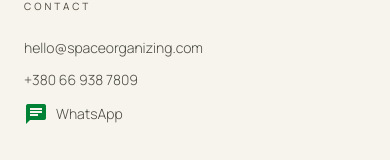
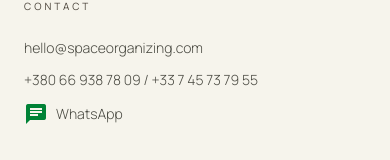
Before and after one commit to Onehostingeurope/spacesorganizers, a Next.js app: page /en/faq in a window 390 px wide. Shown: the part 2576-2736 px from the top of the page. Built offline with nearby package versions, Linux system fonts and the light colour scheme.

Commit message:
feat(content): add dual phones for contact but strictly limit WA to ukrainian number per user request

```diff
--- a/src/app/[lang]/contact/page.tsx
+++ b/src/app/[lang]/contact/page.tsx
@@ -56,7 +56,7 @@ export default async function Contact({
                     <span className="w-5 h-[2px] bg-primary rotate-[-60deg] transition-transform duration-500 group-hover:rotate-[-40deg]"></span>
                     {c.phone_label}
                   </strong>
-                  +380 66 938 78 09
+                  +380 66 938 78 09 / +33 7 45 73 79 55
                 </p>
               </div>
             </div>
--- a/src/app/[lang]/page.tsx
+++ b/src/app/[lang]/page.tsx
@@ -257,7 +257,7 @@ export default async function Home({
                     <span className="w-5 h-[2px] bg-primary rotate-[-60deg] transition-transform duration-500 group-hover:rotate-[-40deg]"></span>
                     {dict.contact.phone_label}
                   </strong>
-                  {content.contact.phone}
+                  +380 66 938 78 09 / +33 7 45 73 79 55
                 </p>
               </div>
             </ScrollReveal>
--- a/src/components/blocks/Footer.tsx
+++ b/src/components/blocks/Footer.tsx
@@ -24,8 +24,8 @@ const FOOTER_LINKS = (lang: string) => [
 export function Footer({ dict, lang, contact }: FooterProps) {
   const f = dict.footer;
   const email = contact?.email || "hello@spaceorganizing.com";
-  const phone = contact?.phone || "+380 66 938 7809";
-  const safePhone = phone.replace(/[^0-9+]/g, "");
+  const phone = contact?.phone || "+380 66 938 78 09 / +33 7 45 73 79 55";
+  const safePhone = "380669387809";
 
   return (
     <footer className="w-full bg-surface-container border-t border-outline-variant/10">
```
